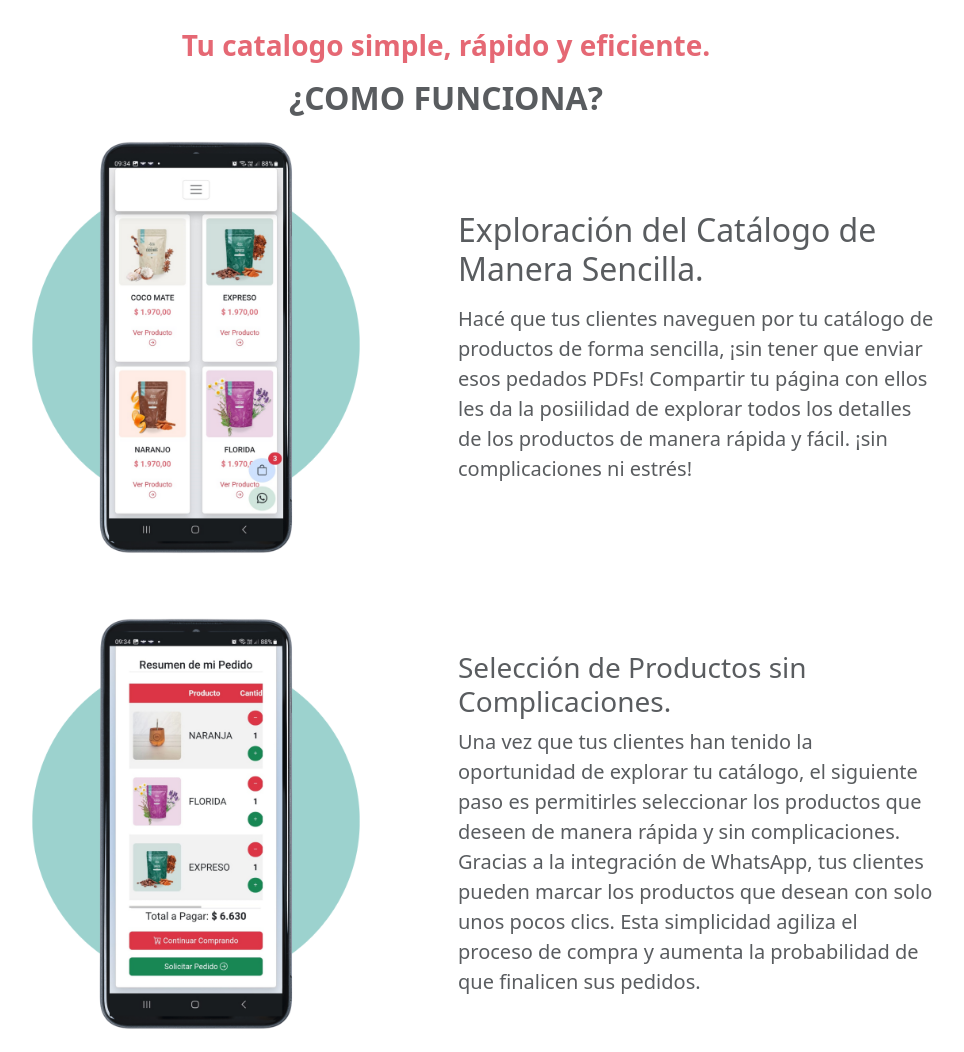
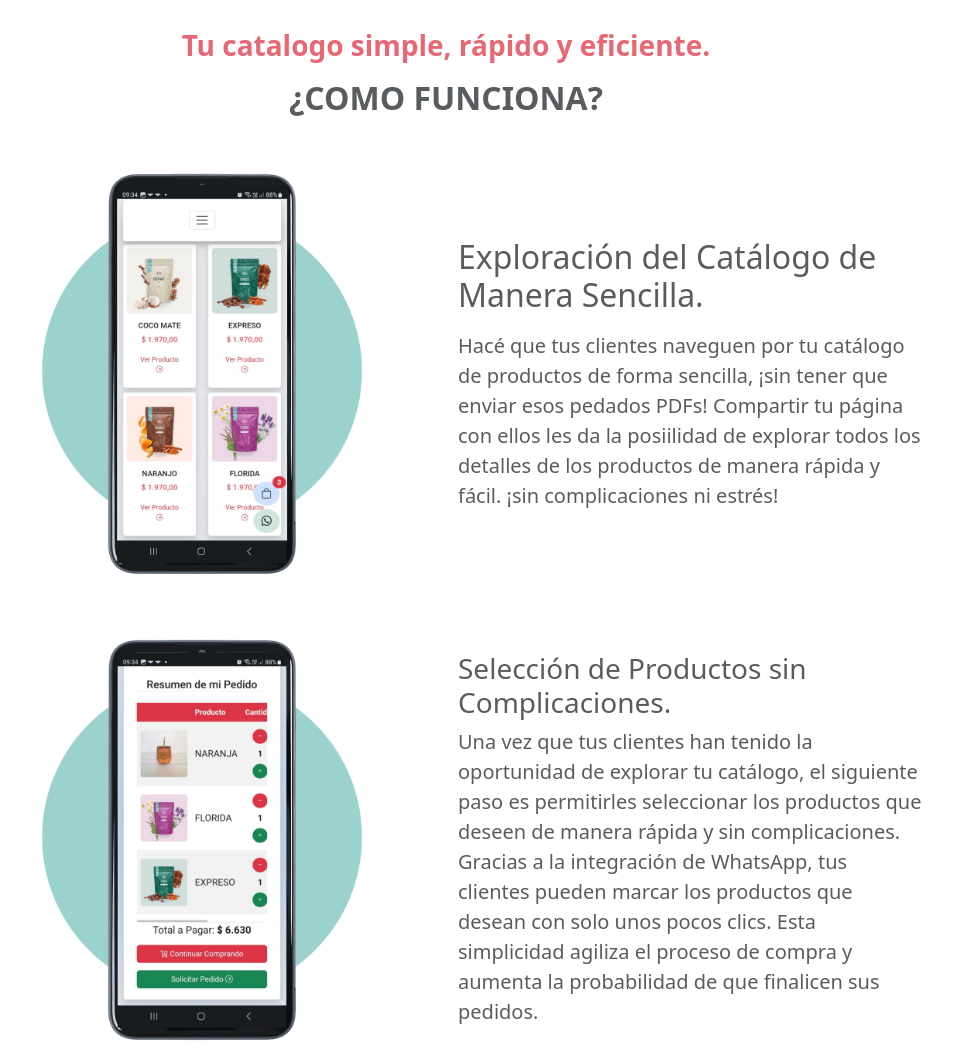
Before and after one commit to ggambarte/hdj.ar, a plain HTML site: page index.html in a window 1280 px wide. Shown: the part 860-1912 px from the top of the page, without its empty margins (194-1158 px from the left). Drawn offline with nearby package versions, Linux system fonts and the light colour scheme.

Commit message:
Acualizaciones del contenido

```diff
--- a/index.html
+++ b/index.html
@@ -174,10 +174,11 @@
             <!-- ¿COMO FUNCIONA? -->
             <section
                 id="como-funciona"
-                class="position-relative overflow-hidden text-center mb-5"
+                class="container position-relative overflow-hidden text-center mb-5"
+                style="max-width: 1000px;"
             >
                 <div
-                    class="col-md-6 mx-auto mb-3 element"
+                    class="col-md-12 mx-auto mb-5 element"
                     data-scroll="fade-in"
                 >
                     <h3
@@ -190,7 +191,7 @@
                     </h2>
                 </div>
 
-                <div class="container mb-5" style="width: 1000px">
+                <div class="container mb-5" >
                     <div
                         class="row align-items-center element"
                         data-scroll="fade-in"
@@ -221,7 +222,7 @@
                     </div>
                 </div>
 
-                <div class="container mb-5 mt-5" style="width: 1000px">
+                <div class="container mb-5 mt-5">
                     <div
                         class="row align-items-center element"
                         data-scroll="fade-in"
@@ -256,7 +257,7 @@
                     </div>
                 </div>
 
-                <div class="container mb-5 mt-5" style="width: 1000px">
+                <div class="container mb-5 mt-5">
                     <div
                         class="row align-items-center element"
                         data-scroll="fade-in"
```
